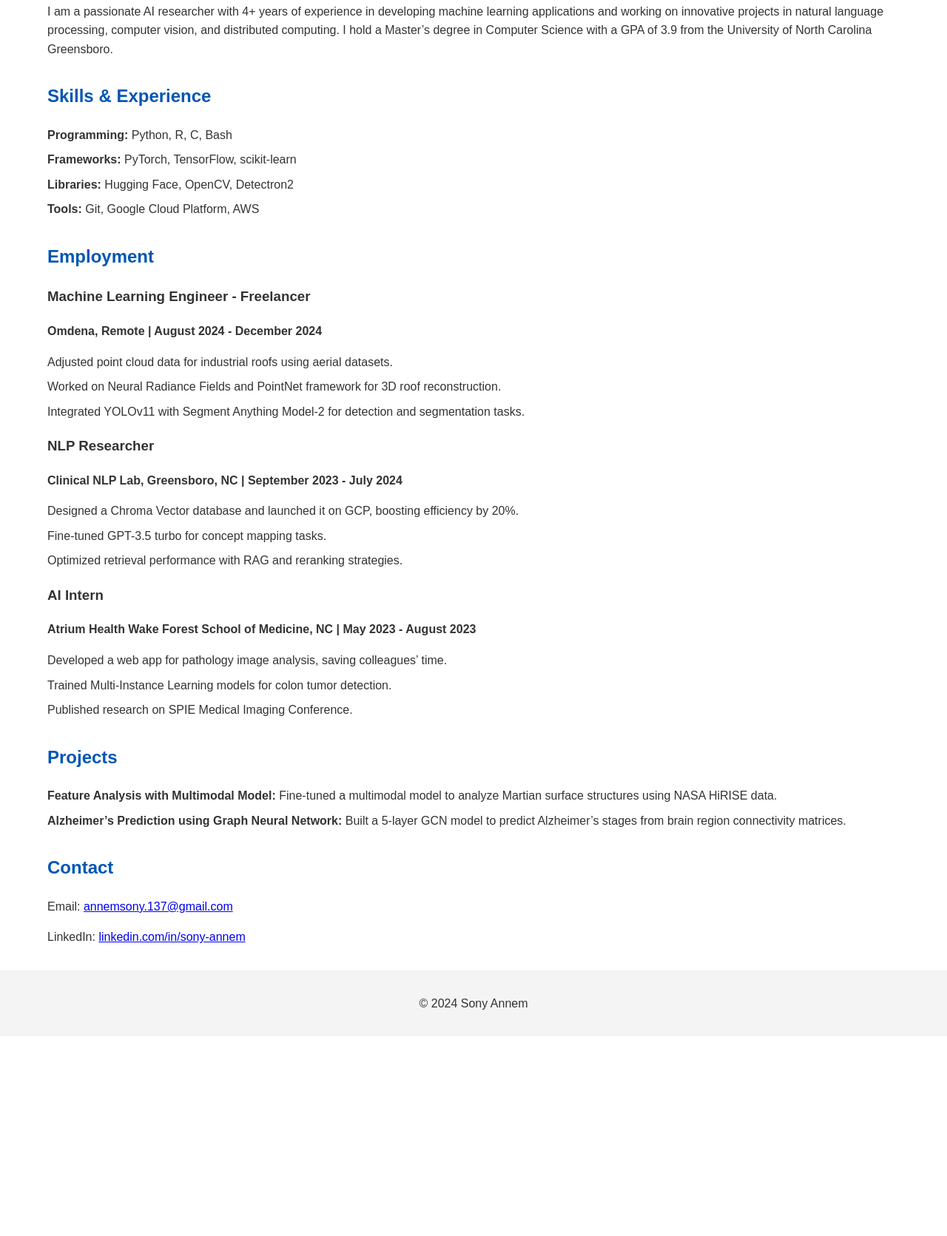
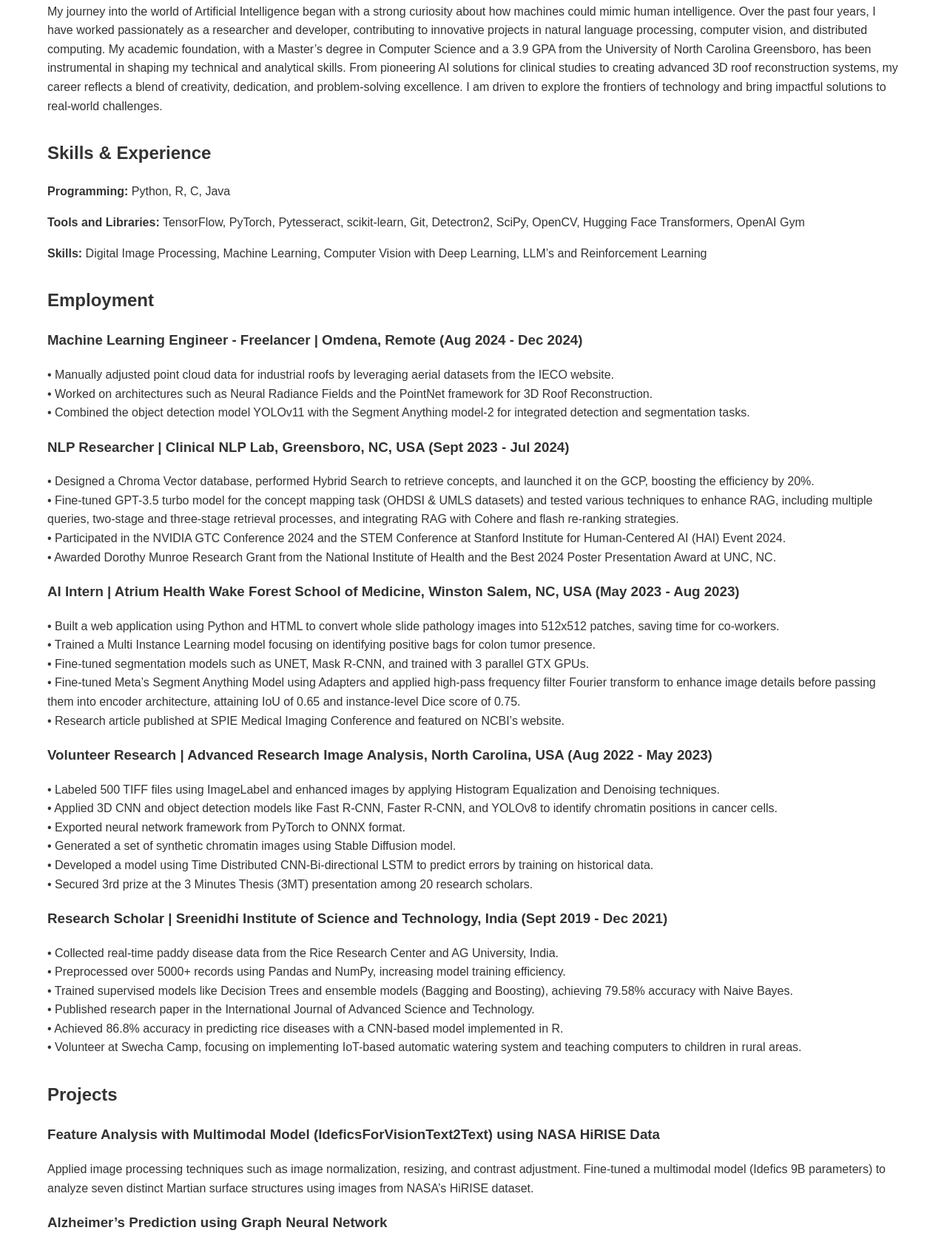
Before and after one commit to AnnemSony/annemsony.github.io, a plain HTML site: page index.html in a window 1280 px wide. Shown: the part 297-1968 px from the top of the page at 74% size. Before the commit the page ends 1698 px from the top, so only its background shows below. Drawn offline with Linux system fonts and the light colour scheme.

Commit message:
Update index.html

```diff
--- a/index.html
+++ b/index.html
@@ -44,16 +44,6 @@
             background: #f4f4f4;
             margin-top: 2rem;
         }
-        ul {
-            list-style-type: none;
-            padding: 0;
-        }
-        li {
-            margin-bottom: 0.5rem;
-        }
-        h1, h2 {
-            color: #0056b3;
-        }
     </style>
 </head>
 <body>
@@ -67,6 +57,7 @@
         <a href="#skills">Skills & Experience</a>
         <a href="#employment">Employment</a>
         <a href="#projects">Projects</a>
+        <a href="#education">Education</a>
         <a href="#contact">Contact</a>
     </nav>
 
@@ -74,70 +65,97 @@
         <section id="about">
             <h2>About Me</h2>
             <p>
-                I am a passionate AI researcher with 4+ years of experience in developing machine learning applications and working on innovative projects in natural language processing, computer vision, and distributed computing. I hold a Master’s degree in Computer Science with a GPA of 3.9 from the University of North Carolina Greensboro.
+                My journey into the world of Artificial Intelligence began with a strong curiosity about how machines could mimic human intelligence. Over the past four years, I have worked passionately as a researcher and developer, contributing to innovative projects in natural language processing, computer vision, and distributed computing. My academic foundation, with a Master’s degree in Computer Science and a 3.9 GPA from the University of North Carolina Greensboro, has been instrumental in shaping my technical and analytical skills. From pioneering AI solutions for clinical studies to creating advanced 3D roof reconstruction systems, my career reflects a blend of creativity, dedication, and problem-solving excellence. I am driven to explore the frontiers of technology and bring impactful solutions to real-world challenges.
             </p>
         </section>
 
         <section id="skills">
             <h2>Skills & Experience</h2>
-            <ul>
-                <li><strong>Programming:</strong> Python, R, C, Bash</li>
-                <li><strong>Frameworks:</strong> PyTorch, TensorFlow, scikit-learn</li>
-                <li><strong>Libraries:</strong> Hugging Face, OpenCV, Detectron2</li>
-                <li><strong>Tools:</strong> Git, Google Cloud Platform, AWS</li>
-            </ul>
+            <p><strong>Programming:</strong> Python, R, C, Java</p>
+            <p><strong>Tools and Libraries:</strong> TensorFlow, PyTorch, Pytesseract, scikit-learn, Git, Detectron2, SciPy, OpenCV, Hugging Face Transformers, OpenAI Gym</p>
+            <p><strong>Skills:</strong> Digital Image Processing, Machine Learning, Computer Vision with Deep Learning, LLM’s and Reinforcement Learning</p>
         </section>
 
         <section id="employment">
             <h2>Employment</h2>
-            <ul>
-                <li>
-                    <h3>Machine Learning Engineer - Freelancer</h3>
-                    <p><strong>Omdena, Remote | August 2024 - December 2024</strong></p>
-                    <ul>
-                        <li>Adjusted point cloud data for industrial roofs using aerial datasets.</li>
-                        <li>Worked on Neural Radiance Fields and PointNet framework for 3D roof reconstruction.</li>
-                        <li>Integrated YOLOv11 with Segment Anything Model-2 for detection and segmentation tasks.</li>
-                    </ul>
-                </li>
-                <li>
-                    <h3>NLP Researcher</h3>
-                    <p><strong>Clinical NLP Lab, Greensboro, NC | September 2023 - July 2024</strong></p>
-                    <ul>
-                        <li>Designed a Chroma Vector database and launched it on GCP, boosting efficiency by 20%.</li>
-                        <li>Fine-tuned GPT-3.5 turbo for concept mapping tasks.</li>
-                        <li>Optimized retrieval performance with RAG and reranking strategies.</li>
-                    </ul>
-                </li>
-                <li>
-                    <h3>AI Intern</h3>
-                    <p><strong>Atrium Health Wake Forest School of Medicine, NC | May 2023 - August 2023</strong></p>
-                    <ul>
-                        <li>Developed a web app for pathology image analysis, saving colleagues’ time.</li>
-                        <li>Trained Multi-Instance Learning models for colon tumor detection.</li>
-                        <li>Published research on SPIE Medical Imaging Conference.</li>
-                    </ul>
-                </li>
-            </ul>
+            <h3>Machine Learning Engineer - Freelancer | Omdena, Remote (Aug 2024 - Dec 2024)</h3>
+            <p>
+                • Manually adjusted point cloud data for industrial roofs by leveraging aerial datasets from the IECO website.<br>
+                • Worked on architectures such as Neural Radiance Fields and the PointNet framework for 3D Roof Reconstruction.<br>
+                • Combined the object detection model YOLOv11 with the Segment Anything model-2 for integrated detection and segmentation tasks.
+            </p>
+
+            <h3>NLP Researcher | Clinical NLP Lab, Greensboro, NC, USA (Sept 2023 - Jul 2024)</h3>
+            <p>
+                • Designed a Chroma Vector database, performed Hybrid Search to retrieve concepts, and launched it on the GCP, boosting the efficiency by 20%.<br>
+                • Fine-tuned GPT-3.5 turbo model for the concept mapping task (OHDSI & UMLS datasets) and tested various techniques to enhance RAG, including multiple queries, two-stage and three-stage retrieval processes, and integrating RAG with Cohere and flash re-ranking strategies.<br>
+                • Participated in the NVIDIA GTC Conference 2024 and the STEM Conference at Stanford Institute for Human-Centered AI (HAI) Event 2024.<br>
+                • Awarded Dorothy Munroe Research Grant from the National Institute of Health and the Best 2024 Poster Presentation Award at UNC, NC.
+            </p>
+
+            <h3>AI Intern | Atrium Health Wake Forest School of Medicine, Winston Salem, NC, USA (May 2023 - Aug 2023)</h3>
+            <p>
+                • Built a web application using Python and HTML to convert whole slide pathology images into 512x512 patches, saving time for co-workers.<br>
+                • Trained a Multi Instance Learning model focusing on identifying positive bags for colon tumor presence.<br>
+                • Fine-tuned segmentation models such as UNET, Mask R-CNN, and trained with 3 parallel GTX GPUs.<br>
+                • Fine-tuned Meta’s Segment Anything Model using Adapters and applied high-pass frequency filter Fourier transform to enhance image details before passing them into encoder architecture, attaining IoU of 0.65 and instance-level Dice score of 0.75.<br>
+                • Research article published at SPIE Medical Imaging Conference and featured on NCBI’s website.
+            </p>
+
+            <h3>Volunteer Research | Advanced Research Image Analysis, North Carolina, USA (Aug 2022 - May 2023)</h3>
+            <p>
+                • Labeled 500 TIFF files using ImageLabel and enhanced images by applying Histogram Equalization and Denoising techniques.<br>
+                • Applied 3D CNN and object detection models like Fast R-CNN, Faster R-CNN, and YOLOv8 to identify chromatin positions in cancer cells.<br>
+                • Exported neural network framework from PyTorch to ONNX format.<br>
+                • Generated a set of synthetic chromatin images using Stable Diffusion model.<br>
+                • Developed a model using Time Distributed CNN-Bi-directional LSTM to predict errors by training on historical data.<br>
+                • Secured 3rd prize at the 3 Minutes Thesis (3MT) presentation among 20 research scholars.
+            </p>
+
+            <h3>Research Scholar | Sreenidhi Institute of Science and Technology, India (Sept 2019 - Dec 2021)</h3>
+            <p>
+                • Collected real-time paddy disease data from the Rice Research Center and AG University, India.<br>
+                • Preprocessed over 5000+ records using Pandas and NumPy, increasing model training efficiency.<br>
+                • Trained supervised models like Decision Trees and ensemble models (Bagging and Boosting), achieving 79.58% accuracy with Naive Bayes.<br>
+                • Published research paper in the International Journal of Advanced Science and Technology.<br>
+                • Achieved 86.8% accuracy in predicting rice diseases with a CNN-based model implemented in R.<br>
+                • Volunteer at Swecha Camp, focusing on implementing IoT-based automatic watering system and teaching computers to children in rural areas.
+            </p>
         </section>
 
         <section id="projects">
             <h2>Projects</h2>
-            <ul>
-                <li><strong>Feature Analysis with Multimodal Model:</strong> Fine-tuned a multimodal model to analyze Martian surface structures using NASA HiRISE data.</li>
-                <li><strong>Alzheimer’s Prediction using Graph Neural Network:</strong> Built a 5-layer GCN model to predict Alzheimer’s stages from brain region connectivity matrices.</li>
-            </ul>
+            <h3>Feature Analysis with Multimodal Model (IdeficsForVisionText2Text) using NASA HiRISE Data</h3>
+            <p>
+                Applied image processing techniques such as image normalization, resizing, and contrast adjustment. Fine-tuned a multimodal model (Idefics 9B parameters) to analyze seven distinct Martian surface structures using images from NASA’s HiRISE dataset.
+            </p>
+
+            <h3>Alzheimer’s Prediction using Graph Neural Network</h3>
+            <p>
+                Constructed a 5-layer Graph Convolutional Network (GCN) model and converted diffusion tensor imaging data into graph format. Achieved 47% accuracy and launched a web application for predicting Alzheimer’s stages from brain region connectivity matrix files.
+            </p>
         </section>
 
-        <section id="contact">
-            <h2>Contact</h2>
-            <p>Email: <a href="mailto:annemsony.137@gmail.com">annemsony.137@gmail.com</a></p>
-            <p>LinkedIn: <a href="https://www.linkedin.com/in/sony-annem/" target="_blank">linkedin.com/in/sony-annem</a></p>
+        <section id="education">
+            <h2>Education</h2>
+            <h3>Master of Science, Computer Science</h3>
+            <p>
+                University of North Carolina, Greensboro, NC<br>
+                Focusing on Artificial Intelligence | GPA: 3.9<br>
+                May 2024
+            </p>
+
+            <h3>Bachelor of Science, Computer Science and Engineering</h3>
+            <p>
+                Jawaharlal Nehru Technological University, Hyderabad, India<br>
+                GPA: 3.8<br>
+                June 2018
+            </p>
         </section>
+
+        <footer>
+            <p>&copy; 2024 Sony Annem</p>
+        </footer>
     </div>
-
-    <footer>
-        <p>&copy; 2024 Sony Annem</p>
-    </footer>
 </body>
 </html>
```
